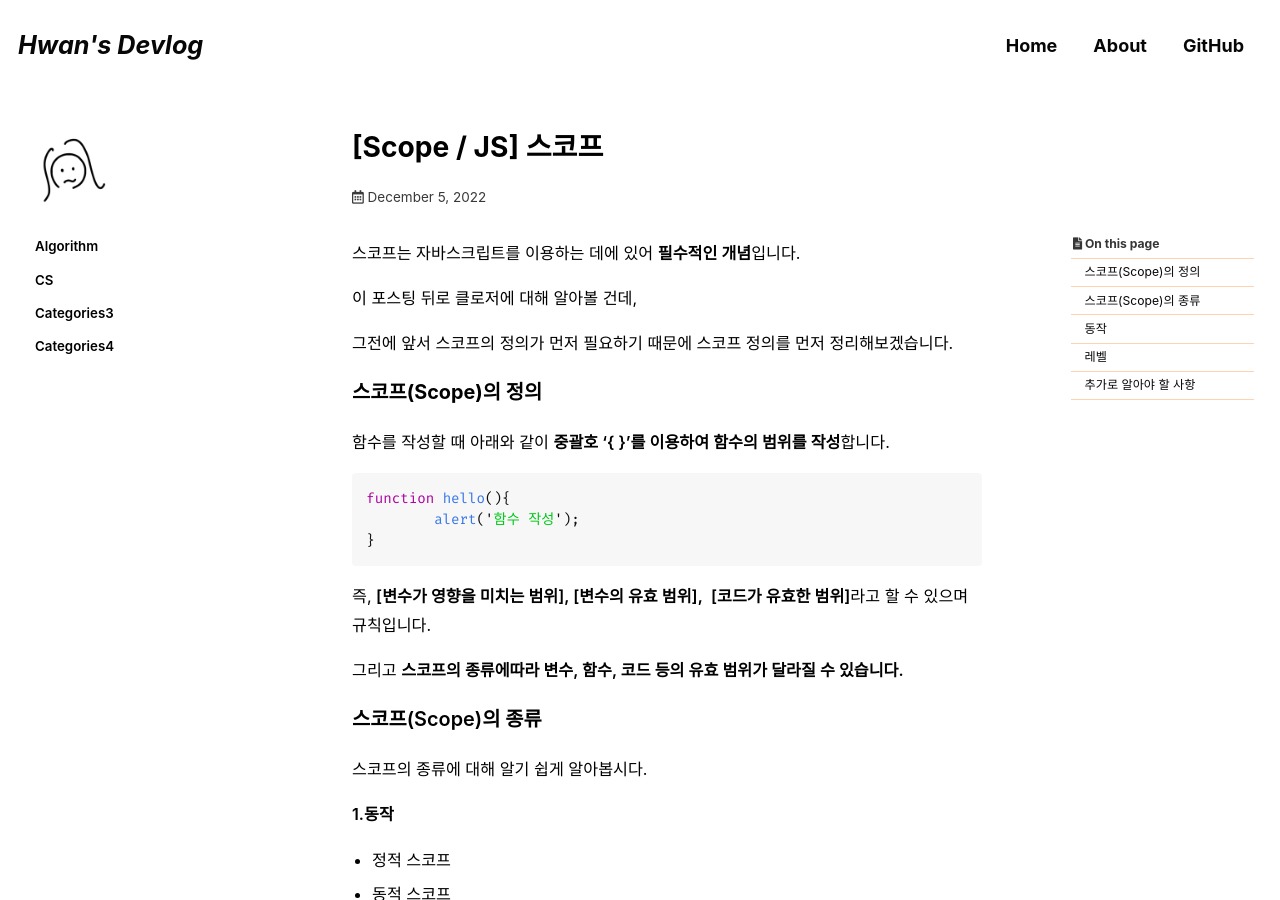
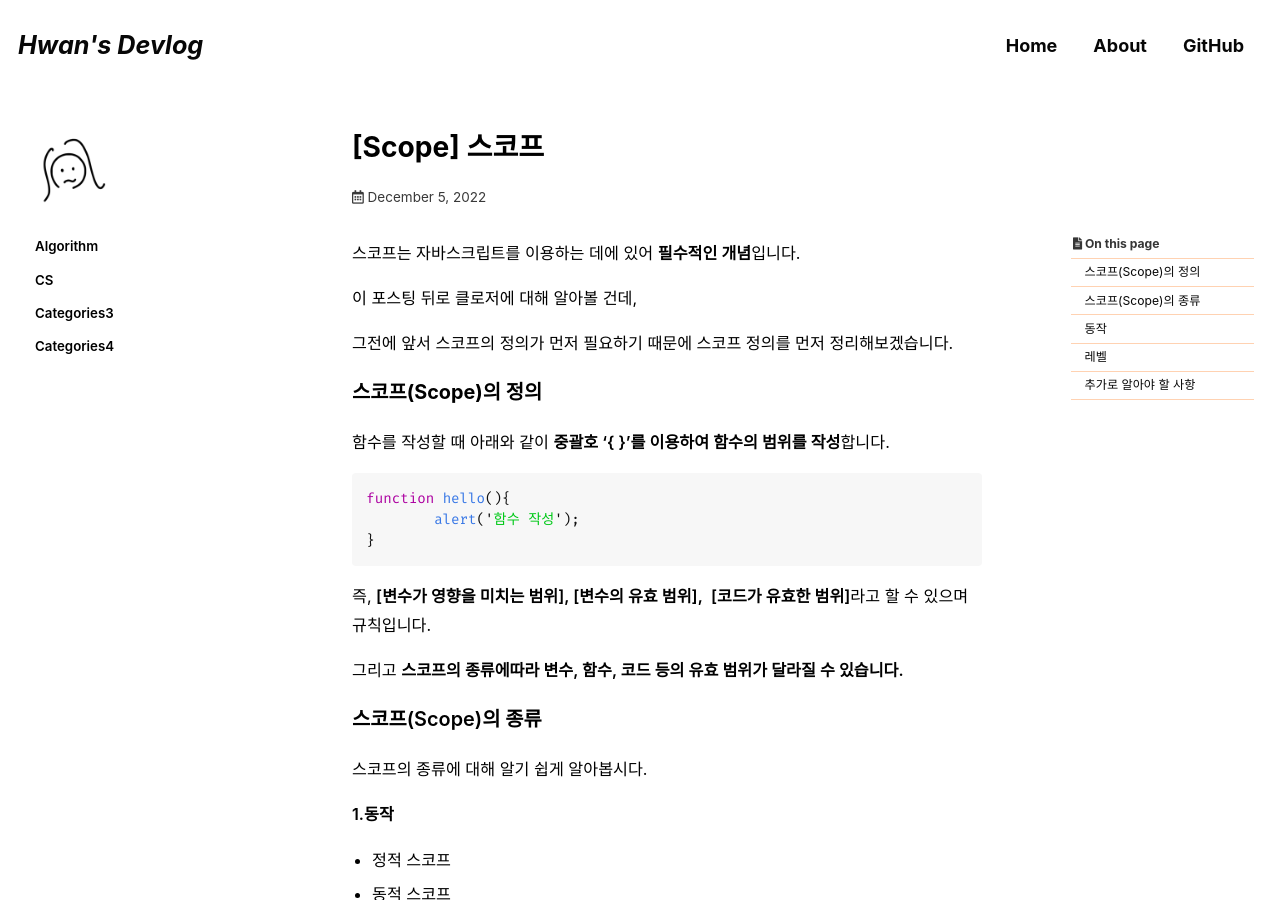
Before and after one commit to OrangeVinyl/OrangeVinyl.github.io, a Jekyll site: the page built from _posts/2022-12-05-CS_Scope.md, in a window 1280 px wide and 900 px high. Built offline with Jekyll 4.4.1, drawn with Linux system fonts in a browser that asks for light colours; cached includes are drawn as plain includes; some web fonts are replaced; comment, search, counter and statistics services are not loaded.

```diff
--- a/_posts/2022-12-05-CS_Scope.md
+++ b/_posts/2022-12-05-CS_Scope.md
@@ -1,11 +1,11 @@
 ---
-title: "[Scope / JS] 스코프"
+title: "[Scope] 스코프"
 excerpt: "Scope"
 
 categories:
   - CS
 tags:
-  - [CS, Knowledge, Scope]
+  - [CS, Knowledge, Scope, JS]
 
 permalink: /CS/Scope/
 
```
